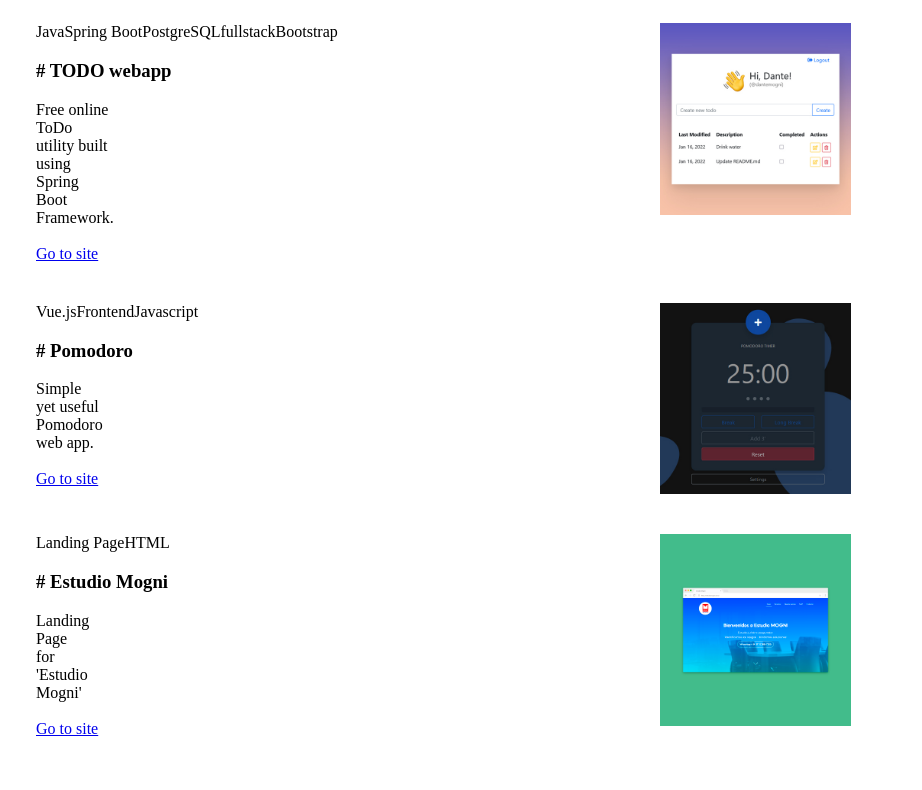
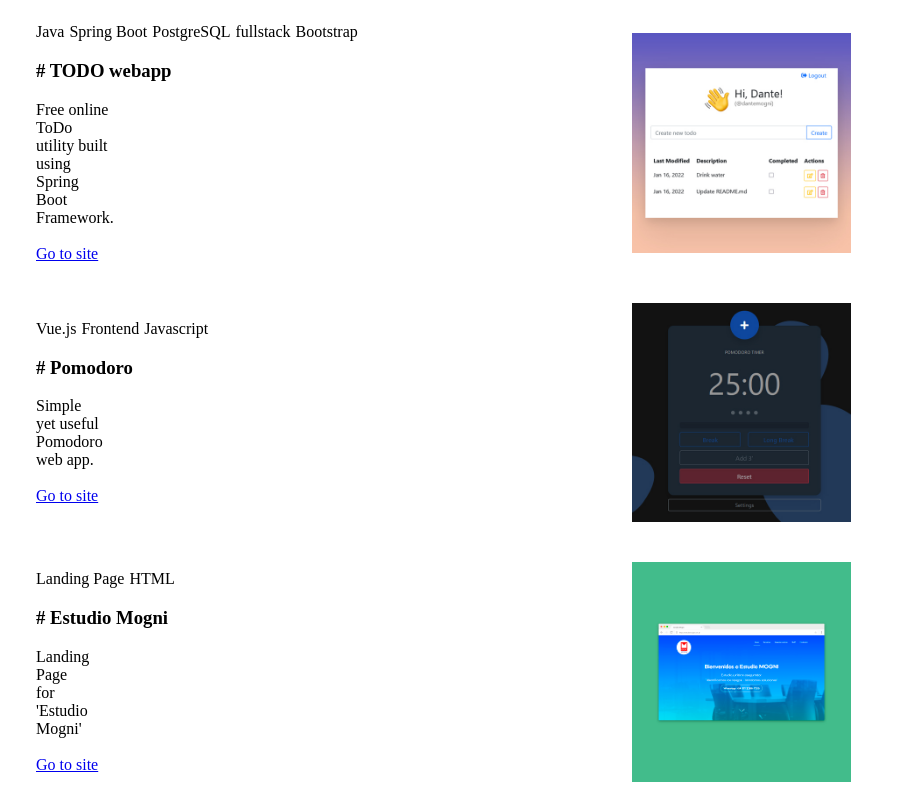
Before and after one commit to dantemogni/dantemogni.github.io, a Gatsby site: page /projects in a window 1280 px wide. Shown: the part 274-1064 px from the top of the page, without its empty margins (54-976 px from the left). Before the commit the page ends 1040 px from the top, so only its background shows below. Built offline with nearby package versions, Linux system fonts and the light colour scheme; Gatsby itself is replaced by a stand-in of ours.

Commit message:
fixed projects view

```diff
--- a/src/components/projectsOverview.js
+++ b/src/components/projectsOverview.js
@@ -7,17 +7,17 @@ const projectsOverview = ({pageTitle}) => {
             <h3 style={{color: 'var(--textLink)'}}>{pageTitle}</h3>
             <div className="row justify-content-center align-items-center">
                 <div className="col col-12 col-sm-6 col-md-4">
-                    <a href="https://todoapp-dante.herokuapp.com/" target={"_blank"}>
+                    <a href="https://todoapp-dante.herokuapp.com/" rel="noreferrer" target={"_blank"}>
                         <StaticImage src="../images/todoapp.jpg" placeholder="blurred" />
                     </a>
                 </div>
                 <div className="col col-12 col-sm-6 col-md-4">
-                    <a href="https://pomodoro-dante.netlify.app/" target={"_blank"}>
+                    <a href="https://pomodoro-dante.netlify.app/" rel="noreferrer" target={"_blank"}>
                         <StaticImage src="../images/pomodoro.jpg" placeholder="blurred"/>
                     </a>
                 </div>
                 <div className="col col-12 col-sm-6 col-md-4">
-                    <a href="https://estudiomogni.com.ar/" target={"_blank"}>
+                    <a href="https://estudiomogni.com.ar/" rel="noreferrer" target={"_blank"}>
                         <StaticImage src="../images/promo-web.jpg" placeholder="blurred" />
                     </a>
                 </div>
--- a/src/components/projectsPostList.js
+++ b/src/components/projectsPostList.js
@@ -9,18 +9,20 @@ const projectsPostList = ({pageTitle}) => {
                 <div className={`col col-12 ${styles.itemProject}`}>
                     <div className={styles.projectDetails}>
                         <div className={`itemTitle ${styles.itemTitle}`}>
-                            <span className={`italic ${styles.tagPost}`}>Java</span>
-                            <span className={`italic ${styles.tagPost}`}>Spring Boot</span>
-                            <span className={`italic ${styles.tagPost}`}>PostgreSQL</span>
-                            <span className={`italic ${styles.tagPost}`}>fullstack</span>
-                            <span className={`italic ${styles.tagPost}`}>Bootstrap</span>
+                            <ul className={styles.tagList}>
+                                <li className={`italic ${styles.tagPost}`}>Java</li>
+                                <li className={`italic ${styles.tagPost}`}>Spring Boot</li>
+                                <li className={`italic ${styles.tagPost}`}>PostgreSQL</li>
+                                <li className={`italic ${styles.tagPost}`}>fullstack</li>
+                                <li className={`italic ${styles.tagPost}`}>Bootstrap</li>
+                            </ul>
 
                             <h3># TODO webapp</h3>
                             <caption className={styles.caption}>
                                 Free online ToDo utility built using Spring Boot Framework.
                             </caption>
                             <br/>
-                            <a href="https://todoapp-dante.herokuapp.com/"  target={"_blank"}>Go to site</a>
+                            <a href="https://todoapp-dante.herokuapp.com/" rel="noreferrer"  target={"_blank"}>Go to site</a>
                         </div>
                         <div className={styles.itemImage}>
                             <StaticImage src="../images/todoapp.jpg" width={250} placeholder="blurred" />
@@ -30,16 +32,17 @@ const projectsPostList = ({pageTitle}) => {
                 <div className={`col col-12 ${styles.itemProject}`}>
                     <div className={styles.projectDetails}>
                         <div className={`itemTitle ${styles.itemTitle}`}>
-                            <span className={`italic ${styles.tagPost}`}>Vue.js</span>
-                            <span className={`italic ${styles.tagPost}`}>Frontend</span>
-                            <span className={`italic ${styles.tagPost}`}>Javascript</span>
-
+                            <ul className={styles.tagList}>
+                                <li className={`italic ${styles.tagPost}`}>Vue.js</li>
+                                <li className={`italic ${styles.tagPost}`}>Frontend</li>
+                                <li className={`italic ${styles.tagPost}`}>Javascript</li>
+                            </ul>
                             <h3># Pomodoro</h3>
                             <caption className={styles.caption}>
                                 Simple yet useful Pomodoro web app.
                             </caption>
                             <br/>
-                            <a href="https://pomodoro-dante.netlify.app/"  target={"_blank"}>Go to site</a>
+                            <a href="https://pomodoro-dante.netlify.app/" rel="noreferrer"  target={"_blank"}>Go to site</a>
                         </div>
                         <div className={styles.itemImage}>
                             <StaticImage src="../images/pomodoro.jpg" width={250} placeholder="blurred"/>
@@ -49,15 +52,17 @@ const projectsPostList = ({pageTitle}) => {
                 <div className={`col col-12  ${styles.itemProject}`}>
                     <div className={styles.projectDetails}>
                         <div className={`itemTitle ${styles.itemTitle}`}>
-                            <span className={`italic ${styles.tagPost}`}>Landing Page</span>
-                            <span className={`italic ${styles.tagPost}`}>HTML</span>
+                            <ul className={styles.tagList}>
+                                <li className={`italic ${styles.tagPost}`}>Landing Page</li>
+                                <li className={`italic ${styles.tagPost}`}>HTML</li>
+                            </ul>
 
                             <h3># Estudio Mogni</h3>
                             <caption className={styles.caption}>
                                 Landing Page for 'Estudio Mogni'
                             </caption>
                             <br/>
-                            <a href="https://estudiomogni.com.ar/" target={"_blank"}>Go to site</a>
+                            <a href="https://estudiomogni.com.ar/" rel="noreferrer" target={"_blank"}>Go to site</a>
                         </div>
                         <div className={styles.itemImage}>
                             <StaticImage src="../images/promo-web.jpg" width={250} placeholder="blurred" />
--- a/src/components/projectsPostList.module.css
+++ b/src/components/projectsPostList.module.css
@@ -1,12 +1,28 @@
+ul {
+    list-style: none;
+}
+.tagList{
+    display: flex;
+    margin: 0;
+    flex-wrap: wrap;
+    gap: 5px;
+    padding: 0;
+}
+
 .itemProject{
-    border: 1px var(--textSecondary) solid;
+    border: 1px var(--textSecondary) dotted;
+    border-radius: 10px;
     padding: 20px;
 }
 .projectDetails {
     display: flex;
+    align-items: center;
 }
 .itemTitle{
-    flex: 1 1 100%;
+    flex: 1 1 95%;
+}
+.itemImage {
+    flex: 1 1 35%;
 }
 .caption {
     width: 100%;
@@ -19,5 +35,4 @@
     border-radius: 15px;
     border: 1px solid var(--textSecondary);
     padding: 3px 10px;
-    margin-right: 10px;
 }
```
